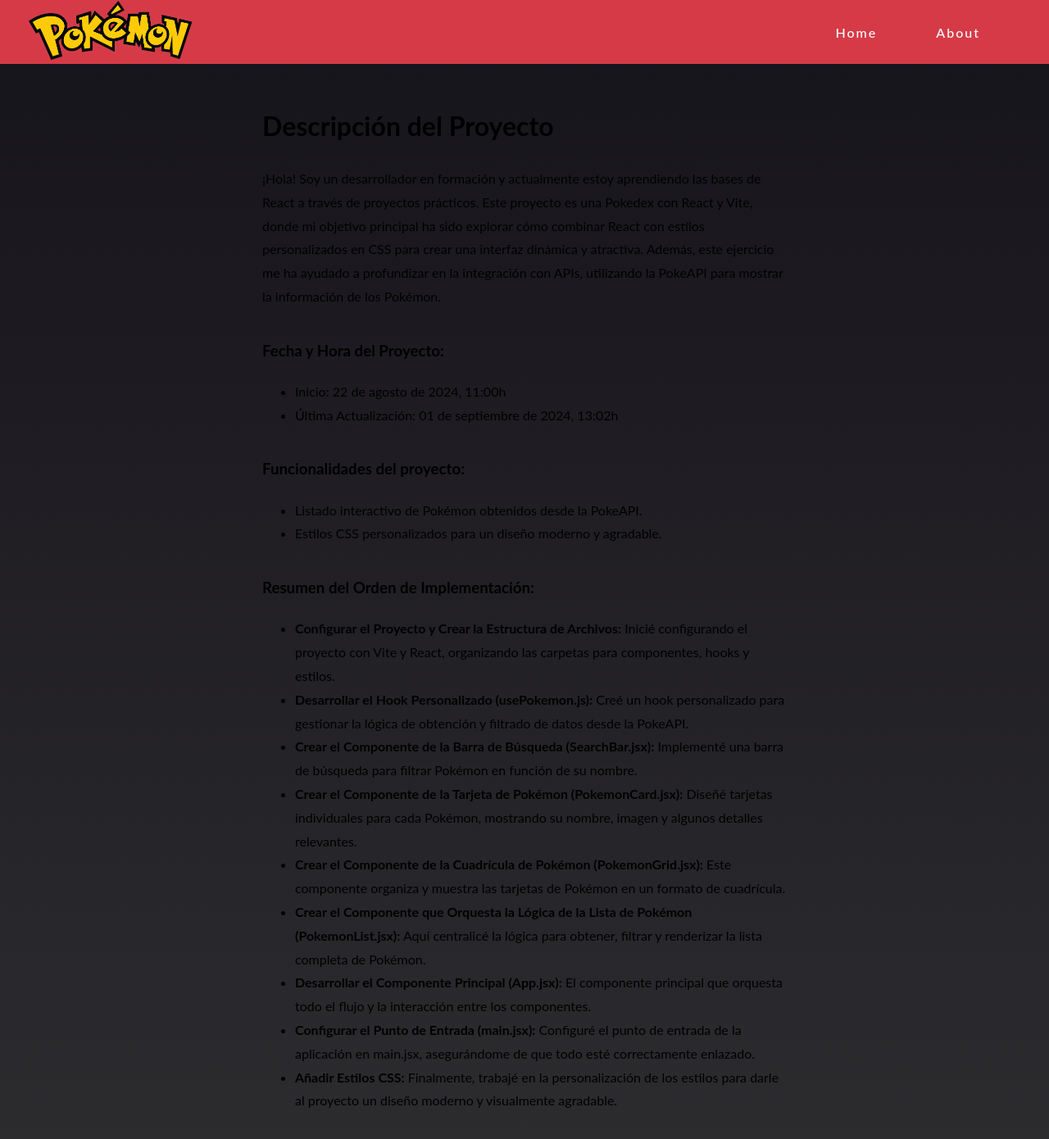
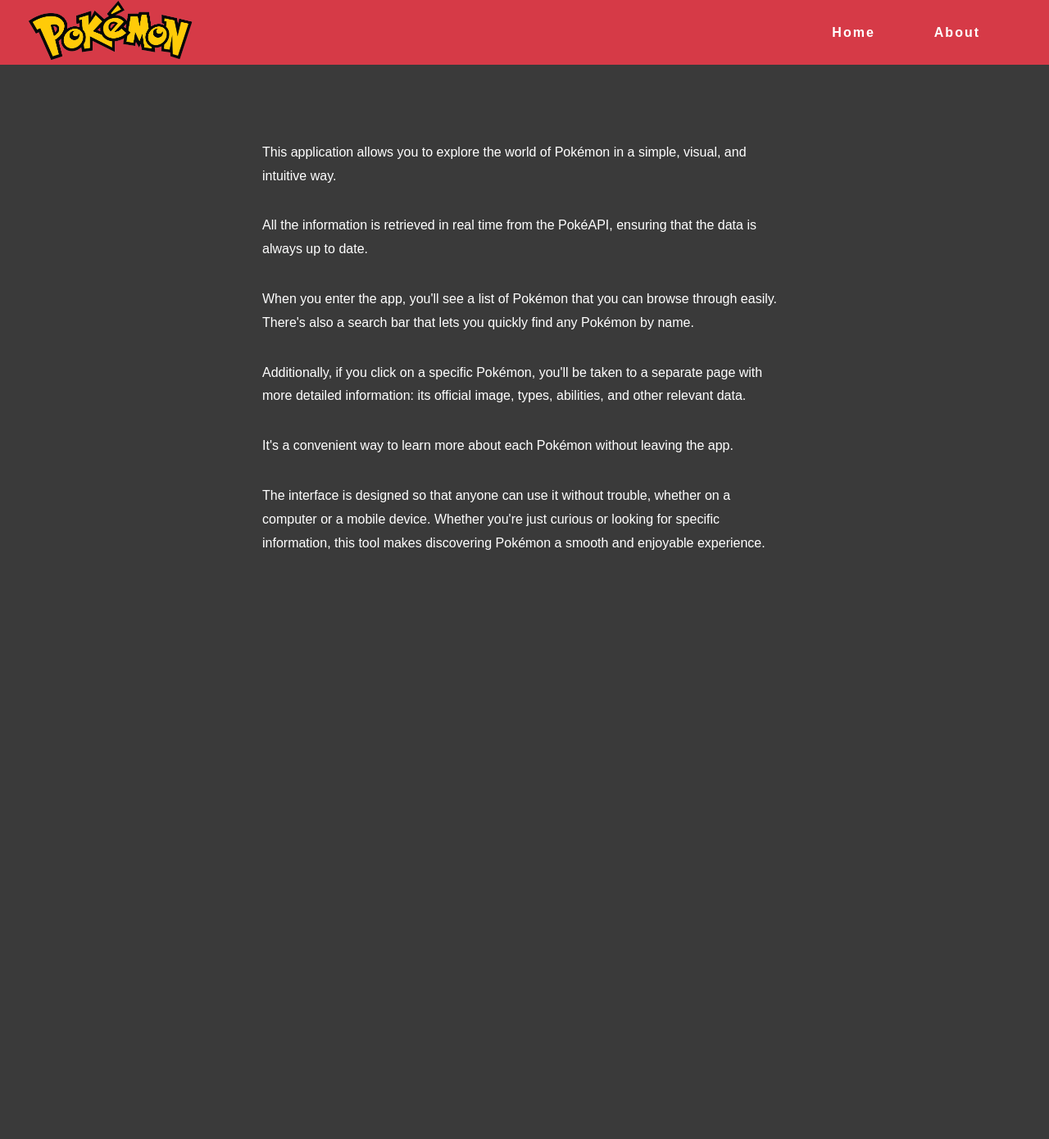
Before and after one commit to jfernandezcl/pokedex, a React (Vite) app: page /about in a window 1280 px wide. Shown: the top 1390 px of the page at 82% size. After the commit the page ends 800 px from the top, so only its background shows below. Built offline with nearby package versions, Linux system fonts and the light colour scheme.

Commit message:
style: Update About component to use ReactMarkdown for project description

```diff
--- a/package.json
+++ b/package.json
@@ -12,6 +12,7 @@
   "dependencies": {
     "react": "^18.3.1",
     "react-dom": "^18.3.1",
+    "react-markdown": "^10.1.0",
     "react-router-dom": "^6.26.1"
   },
   "devDependencies": {
--- a/src/components/About.jsx
+++ b/src/components/About.jsx
@@ -1,75 +1,24 @@
-import '../css/About.css'
+import "../css/About.css";
+import ReactMarkdown from "react-markdown";
+
+const description = `
+This application allows you to explore the world of Pokémon in a simple, visual, and intuitive way.
+
+All the information is retrieved in real time from the PokéAPI, ensuring that the data is always up to date.
+
+When you enter the app, you'll see a list of Pokémon that you can browse through easily. There's also a search bar that lets you quickly find any Pokémon by name.
+
+Additionally, if you click on a specific Pokémon, you'll be taken to a separate page with more detailed information: its official image, types, abilities, and other relevant data.
+
+It's a convenient way to learn more about each Pokémon without leaving the app.
+
+The interface is designed so that anyone can use it without trouble, whether on a computer or a mobile device. Whether you're just curious or looking for specific information, this tool makes discovering Pokémon a smooth and enjoyable experience.
+`;
 
 export default function About() {
   return (
     <div className="about-info">
-      <div>
-        <h1>Descripción del Proyecto</h1>
-        <p>
-          ¡Hola! Soy un desarrollador en formación y actualmente estoy aprendiendo las bases de
-          React a través de proyectos prácticos. Este proyecto es una Pokedex con React y Vite,
-          donde mi objetivo principal ha sido explorar cómo combinar React con estilos personalizados
-          en CSS para crear una interfaz dinámica y atractiva. Además, este ejercicio me ha ayudado
-          a profundizar en la integración con APIs, utilizando la PokeAPI para mostrar la información
-          de los Pokémon.
-        </p>
-      </div>
-      <div>
-        <h3>Fecha y Hora del Proyecto:</h3>
-        <ul>
-          <li>Inicio: 22 de agosto de 2024, 11:00h</li>
-          <li>Última Actualización: 01 de septiembre de 2024, 13:02h</li>
-        </ul>
-      </div>
-      <div>
-        <h3>Funcionalidades del proyecto:</h3>
-        <ul>
-          <li>Listado interactivo de Pokémon obtenidos desde la PokeAPI.</li>
-          <li>Estilos CSS personalizados para un diseño moderno y agradable.</li>
-        </ul>
-      </div>
-      <div>
-        <h3>Resumen del Orden de Implementación:</h3>
-        <ul>
-          <li>
-            <strong>Configurar el Proyecto y Crear la Estructura de Archivos:</strong> Inicié configurando el proyecto
-            con Vite y React, organizando las carpetas para componentes, hooks y estilos.
-          </li>
-          <li>
-            <strong>Desarrollar el Hook Personalizado (usePokemon.js):</strong> Creé un hook personalizado para gestionar la lógica de obtención
-            y filtrado de datos desde la PokeAPI.
-          </li>
-          <li>
-            <strong>Crear el Componente de la Barra de Búsqueda (SearchBar.jsx):</strong> Implementé una barra de búsqueda para filtrar
-            Pokémon en función de su nombre.
-          </li>
-          <li>
-            <strong>Crear el Componente de la Tarjeta de Pokémon (PokemonCard.jsx):</strong> Diseñé tarjetas individuales para cada Pokémon, mostrando
-            su nombre, imagen y algunos detalles relevantes.
-          </li>
-          <li>
-            <strong>Crear el Componente de la Cuadrícula de Pokémon (PokemonGrid.jsx):</strong> Este componente organiza y muestra las
-            tarjetas de Pokémon en un formato de cuadrícula.
-          </li>
-          <li>
-            <strong>Crear el Componente que Orquesta la Lógica de la Lista de Pokémon (PokemonList.jsx):</strong> Aquí centralicé la lógica
-            para obtener, filtrar y renderizar la lista completa de Pokémon.
-          </li>
-          <li>
-            <strong>Desarrollar el Componente Principal (App.jsx):</strong> El componente principal que orquesta todo el flujo y la
-            interacción entre los componentes.
-          </li>
-          <li>
-            <strong>Configurar el Punto de Entrada (main.jsx):</strong> Configuré el punto de entrada de la aplicación en main.jsx,
-            asegurándome de que todo esté correctamente enlazado.
-          </li>
-          <li>
-            <strong>Añadir Estilos CSS:</strong> Finalmente, trabajé en la personalización de los estilos para darle al proyecto
-            un diseño moderno y visualmente agradable.
-          </li>
-        </ul>
-      </div>
-
-    </div >
-  )
+      <ReactMarkdown>{description}</ReactMarkdown>
+    </div>
+  );
 }
--- a/src/css/About.css
+++ b/src/css/About.css
@@ -2,6 +2,7 @@
   display: flex;
   flex-direction: column;
   text-align: start;
-  margin: 2% 25%;
+  margin: 6% 25%;
   line-height: 1.8;
+  color: white;
 }
--- a/src/css/index.css
+++ b/src/css/index.css
@@ -1,6 +1,6 @@
 body {
   margin: 0;
-  background: #16141b;
-  background: linear-gradient(to top, #2c2b2e, #16141b);
-  font-family: "Lato", sans-serif;
+  background: #3a3a3a;
+  color: #eee;
+  font-family: 'Poppins', sans-serif;
 }
```
Also changed, not shown: 1 other file (tests, documents, lock files or other folders).
